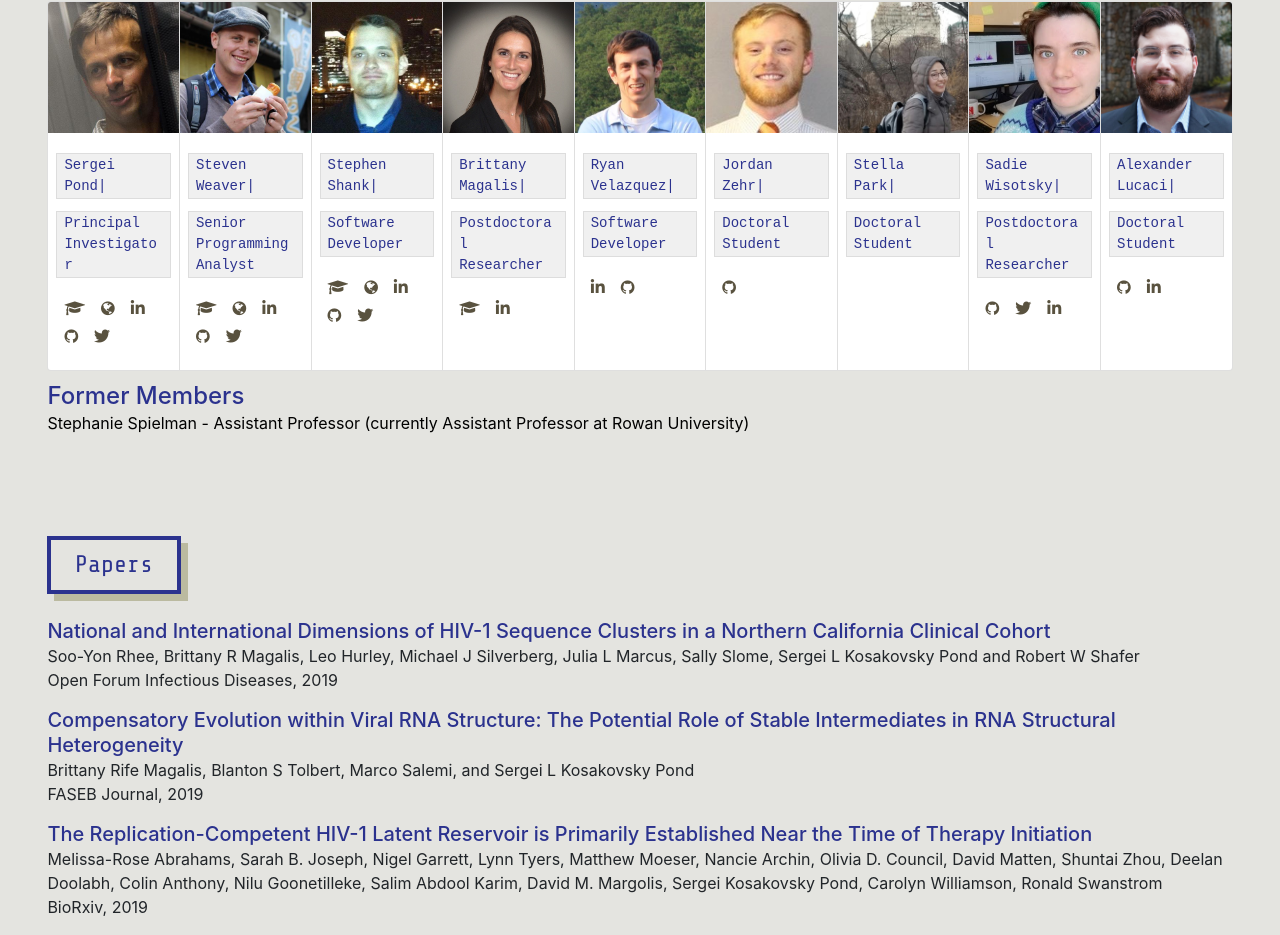
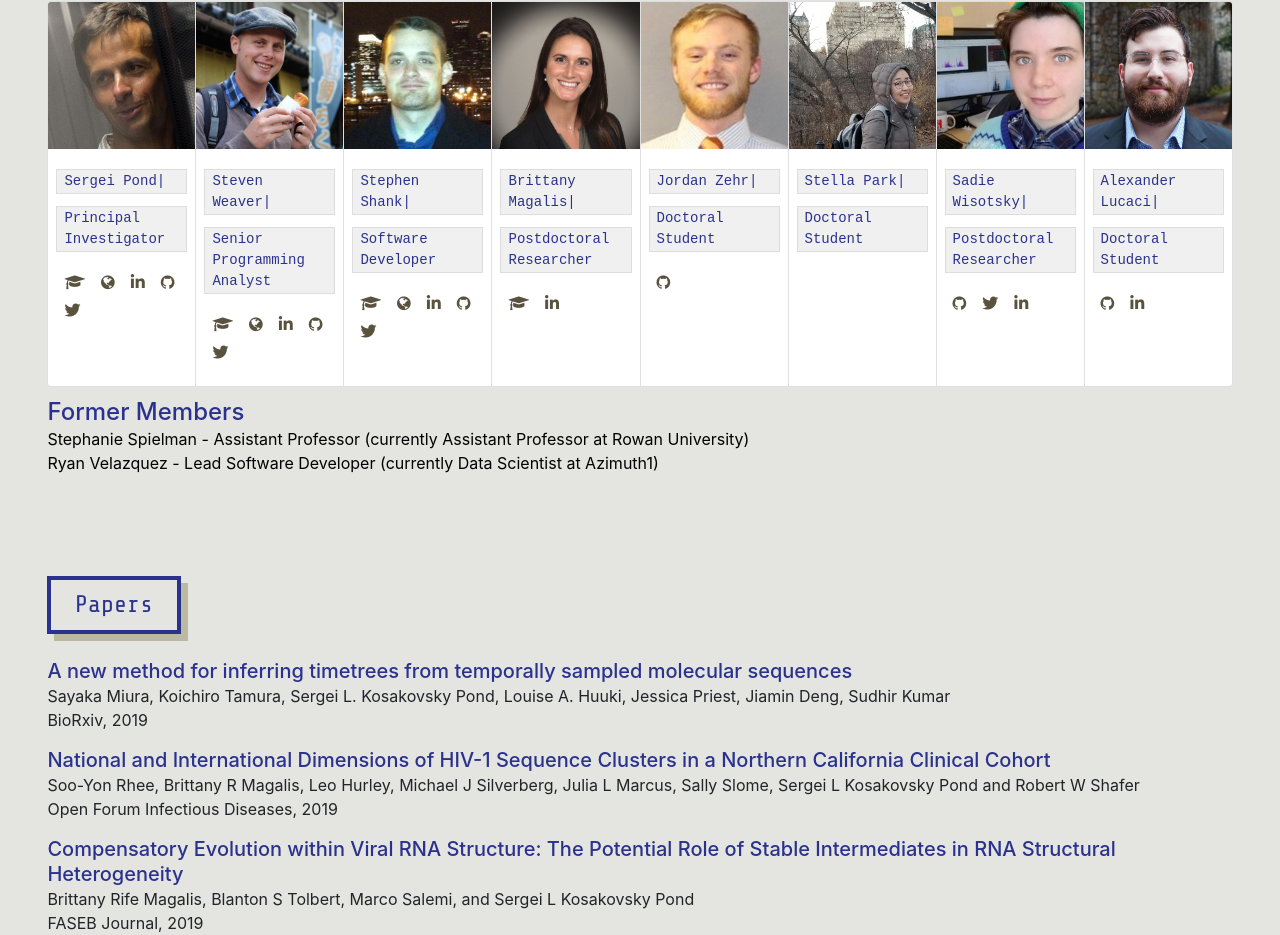
Before and after one commit to veg/LabSite, a React (Create React App) app: page / in a window 1280 px wide. Shown: the part 1374-2309 px from the top of the page. Built offline with nearby package versions, Linux system fonts and the light colour scheme.

Commit message:
new paper and RDV leaving

```diff
--- a/src/data/members_info.js
+++ b/src/data/members_info.js
@@ -3,9 +3,7 @@ import Sergeiimg from './images/members/Sergei.jpeg';
 import Stevenimg from './images/members/Steven.jpeg';
 import Stephenimg from './images/members/Stephen.jpeg';
 import Brittanyimg from './images/members/Brittany.jpeg';
-import Ryanimg from './images/members/Ryan.jpeg';
 import Jordanimg from './images/members/Jordan.jpeg';
-import Michaelimg from './images/members/Michael.jpeg';
 import Stellaimg from './images/members/Stella.jpeg';
 import Sadieimg from './images/members/Sadie.jpeg';
 import Aleximg from './images/members/Alex.jpeg';
@@ -15,10 +13,7 @@ import SergeiimgPixelated from './images/members/pixelated/Sergei.jpg';
 import StevenimgPixelated from './images/members/pixelated/Steven.jpg';
 import StephenimgPixelated from './images/members/pixelated/Stephen.jpg';
 import BrittanyimgPixelated from './images/members/pixelated/Brittany.jpg';
-import RyanimgPixelated from './images/members/pixelated/Ryan.jpg';
 import JordanimgPixelated from './images/members/pixelated/Jordan.jpg';
-import MichaelimgPixelated from './images/members/pixelated/Michael.jpg';
-
 
 
 export default {
@@ -69,16 +64,6 @@ export default {
     "links": {
       "linkedin": "https://www.linkedin.com/in/brittany-rife-magalis-9b087551/",
       "googlescholar": "https://scholar.google.com/citations?user=0FrSeQgAAAAJ&hl=en"
-    }
-  },
-  "Ryan": {
-    "name": "Ryan Velazquez",
-    "title": "Software Developer",
-    "image": Ryanimg,
-    "imagePixelated": RyanimgPixelated,
-    "links": {
-      "github": "https://github.com/rdvelazquez",
-      "linkedin": "https://www.linkedin.com/in/ryan-velazquez/"
     }
   },
   "Jordan": {
@@ -142,4 +127,14 @@ export default {
       "github": "https://github.com/mli24970"
     }
   }
+  "Ryan": {
+    "name": "Ryan Velazquez",
+    "title": "Software Developer",
+    "image": Ryanimg,
+    "imagePixelated": RyanimgPixelated,
+    "links": {
+      "github": "https://github.com/rdvelazquez",
+      "linkedin": "https://www.linkedin.com/in/ryan-velazquez/"
+    }
+  }
   */
--- a/src/data/papers_info.js
+++ b/src/data/papers_info.js
@@ -1,4 +1,11 @@
 export default {
+  "A New Method for inferring timetrees": {
+    "title": "A new method for inferring timetrees from temporally sampled molecular sequences",
+    "authors": "Sayaka Miura, Koichiro Tamura, Sergei L. Kosakovsky Pond, Louise A. Huuki, Jessica Priest, Jiamin Deng, Sudhir Kumar",
+    "publication": "BioRxiv",
+    "date": "2019",
+    "link": "https://www.biorxiv.org/content/10.1101/620187v1.abstract"
+  },
   "Northern California Clinical Cohort": {
     "title": "National and International Dimensions of HIV-1 Sequence Clusters in a Northern California Clinical Cohort",
     "authors": "Soo-Yon Rhee, Brittany R Magalis, Leo Hurley, Michael J Silverberg, Julia L Marcus, Sally Slome, Sergei L Kosakovsky Pond and Robert W Shafer",
--- a/src/members.jsx
+++ b/src/members.jsx
@@ -37,7 +37,8 @@ class Members extends Component {
         <div style={{marginTop: "10px" }}>
           <h4>Former Members</h4>
           <a style={{ color: "black" }} href="http://sjspielman.org/">
-            <p>Stephanie Spielman - Assistant Professor (currently Assistant Professor at Rowan University)</p>
+            <p style={{marginBottom: "0"}}>Stephanie Spielman - Assistant Professor (currently Assistant Professor at Rowan University)</p>
+            <p>Ryan Velazquez - Lead Software Developer (currently Data Scientist at Azimuth1)</p>
           </a>
         </div>
 
```
